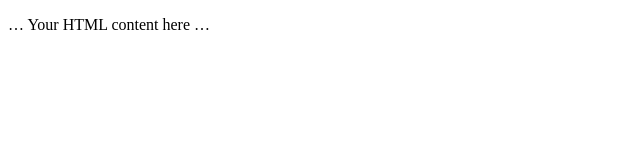
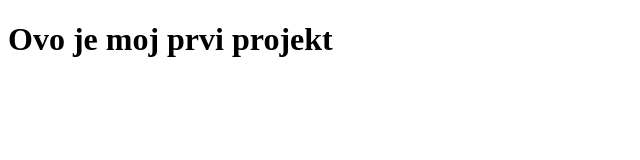
Before and after one commit to sicky986/Projektic, a plain HTML site: page index.html in a window 1280 px wide. Shown: the whole page, without its empty margins (0-640 px from the left). Drawn offline with Linux system fonts and the light colour scheme.

Commit message:
Update index.html

```diff
--- a/index.html
+++ b/index.html
@@ -2,13 +2,14 @@
 <html>
 
 <head>
-	<title>An HTML standard template</title>
+	<title>Moj projekt</title>
 	<meta charset="utf-8"  />
 </head>
 
 <body>
+	<h1>Ovo je moj prvi projekt</h1>
 
-     <p>… Your HTML content here …</p>
+
 
 </body>
 </html>
```
